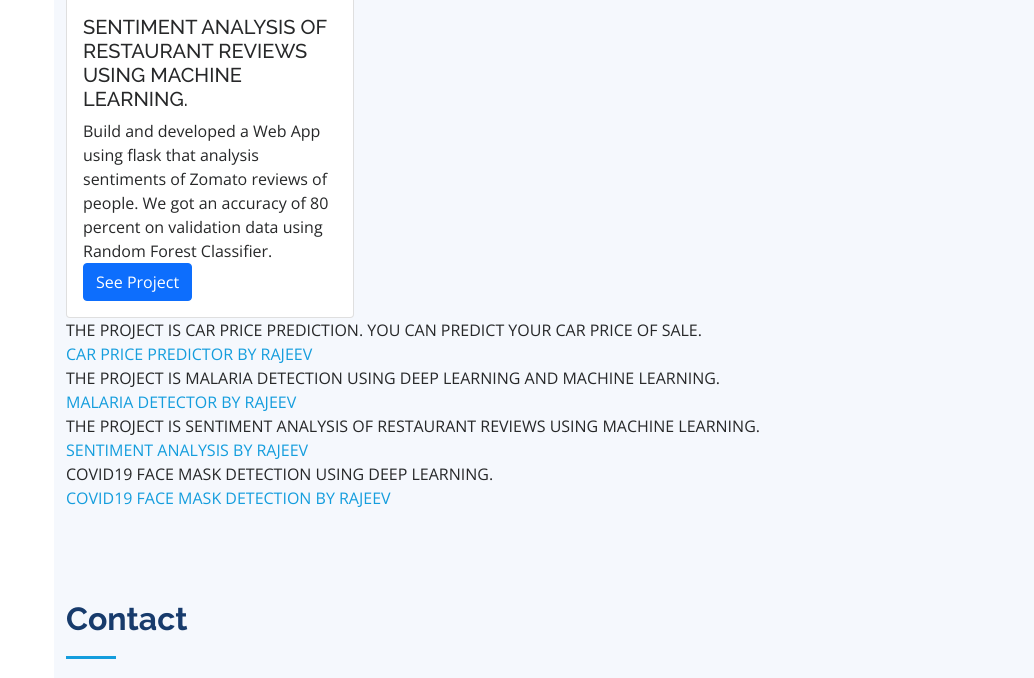
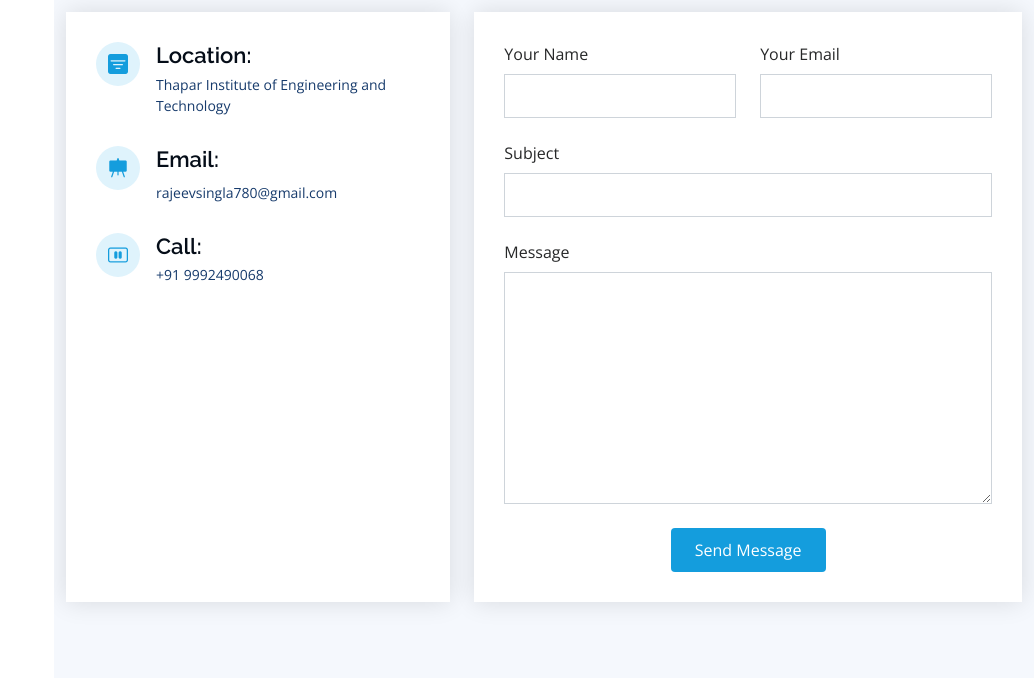
Before and after one commit to rajeevsingla780/MyPortfolio, a Flask app: page / in a window 1280 px wide. Shown: the part 4471-5149 px from the top of the page, without its empty margins (246-1280 px from the left). After the commit the page ends 5089 px from the top, so only its background shows below. Run offline with Flask 2, Linux system fonts and the light colour scheme; some libraries are stand-ins or nearby versions.

Commit message:
Update index.html

```diff
--- a/templates/index.html
+++ b/templates/index.html
@@ -498,6 +498,7 @@
 
         <div class="section-title">
           <h2> MY PROJECTS</h2>
+          <div class="row">
           <div class="card" style="width: 18rem;">
   <img src="..." class="card-img-top" alt="...">
   <div class="card-body">
@@ -518,7 +519,7 @@ got an accuracy of 80 percent on validation data using Random Forest Classifier.
     <a href="https://ml-senti-analysis.herokuapp.com/" class="btn btn-primary">See Project</a>
   </div>
 </div>
-          <p>THE PROJECT IS CAR PRICE PREDICTION. YOU CAN PREDICT YOUR CAR PRICE OF SALE.</p>
+          <!--<p>THE PROJECT IS CAR PRICE PREDICTION. YOU CAN PREDICT YOUR CAR PRICE OF SALE.</p>
           <a href="https://carpriceprediction10.herokuapp.com/">CAR PRICE PREDICTOR BY RAJEEV</a>
           <p>THE PROJECT IS MALARIA DETECTION USING DEEP LEARNING AND MACHINE LEARNING.</p>
           <a href="https://github.com/rajeevsingla780/Malaria-Detection-Using-Deep-Learning-And-Transfer-Learning">MALARIA DETECTOR BY RAJEEV</a>
@@ -526,10 +527,10 @@ got an accuracy of 80 percent on validation data using Random Forest Classifier.
           <a href="https://ml-senti-analysis.herokuapp.com/">SENTIMENT ANALYSIS BY RAJEEV</a>
           <p>COVID19 FACE MASK DETECTION USING DEEP LEARNING.</p>
           <a href="https://github.com/rajeevsingla780/COVID19-Face-Mask-Detection">COVID19 FACE MASK DETECTION BY RAJEEV</a>
+          -->
+        </div>
 
         </div>
-
-
       </div>
 
     <!-- ======= Contact Section ======= -->
```
